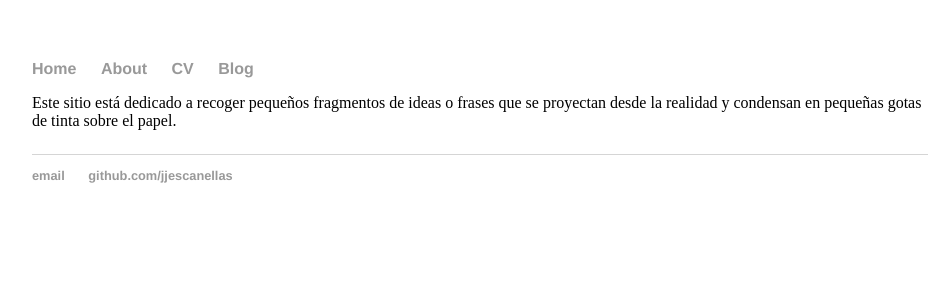
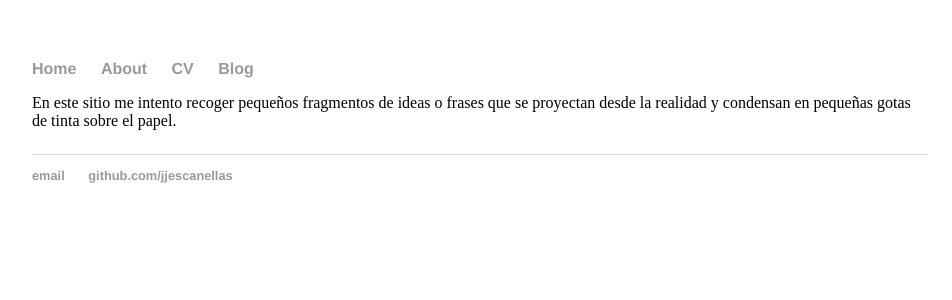
Before and after one commit to jjescanellas/jjescanellas.github.io, a Jekyll site: the page built from about/index.html, in a window 1280 px wide. Shown: the top 300 px of the page, without its empty margins (160-1112 px from the left). Built offline with Jekyll 4.4.1, drawn with Linux system fonts in a browser that asks for light colours.

Commit message:
Update index.html

```diff
--- a/about/index.html
+++ b/about/index.html
@@ -3,5 +3,5 @@ layout: default
 title: Descripción
 ---
 <div class="blurb"
-  <p>Este sitio está dedicado a recoger pequeños fragmentos de ideas o frases que se proyectan desde la realidad y condensan en pequeñas gotas de tinta sobre el papel.</p>
+  <p>En este sitio me intento recoger pequeños fragmentos de ideas o frases que se proyectan desde la realidad y condensan en pequeñas gotas de tinta sobre el papel.</p>
 </div>
```
